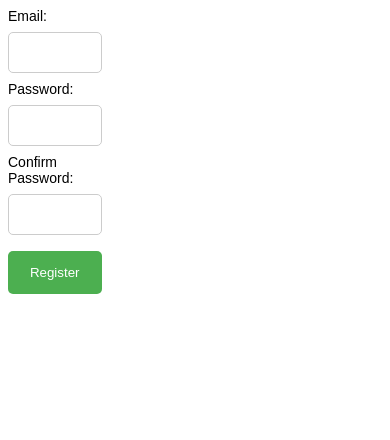
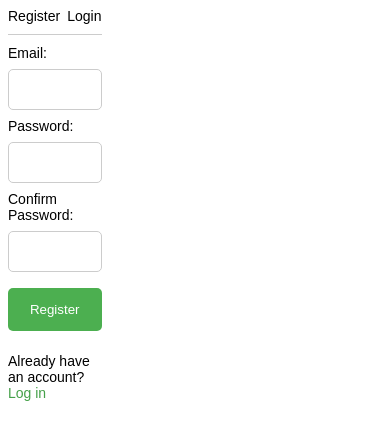
Before and after one commit to florestankorp/CS50W-project1, a Flask app: page /register in a window 390 px wide. Shown: the top 440 px of the page. Run offline with Flask 2, Linux system fonts and the light colour scheme; parts of the project's set-up code (start-up, migrations or seed data) failed here and were passed over.

Commit message:
styling and functionality complete, todo: responsiveness

```diff
--- a/application.py
+++ b/application.py
@@ -187,6 +187,12 @@ def book(book_id):
                            can_user_place_review=can_user_place_review)
 
 
+@app.route("/logout", methods=["GET", "POST"])
+def logout():
+    session.clear()
+    return redirect("/login")
+
+
 @app.route("/login", methods=["GET", "POST"])
 def login():
     session.clear()
--- a/static/main.css
+++ b/static/main.css
@@ -39,10 +39,23 @@ form {
     font-size: 25px;
 }
 
+.user-form {
+    margin-top: 10px;
+}
+
 .rating input[type="radio"] {
     position: absolute;
     cursor: pointer;
     width: 17px;
+}
+
+.navbar {
+    display: flex;
+    color: #ccc;
+    justify-content: space-between;
+    border-bottom: 1px solid #ccc;
+    padding-bottom: 10px;
+    margin-bottom: 5px;
 }
 
 .rating span {
@@ -98,7 +111,7 @@ a {
 }
 
 a:hover {
-    background-color: #f0f0f0;
+    background-color: #ccc;
 }
 
 .title {
@@ -106,7 +119,11 @@ a:hover {
     margin-bottom: 10px;
 }
 
-input[type=submit] {
+.route-link {
+    color: #45a049;
+}
+
+.button, input[type=submit] {
     width: 100%;
     background-color: #4CAF50;
     color: white;
--- a/templates/layout.html
+++ b/templates/layout.html
@@ -11,7 +11,17 @@
 </head>
 
 <body>
+
     <div class="container">
+        <div class="navbar">
+            {% if session.user_id %}
+            <a href="/">Home</a>
+            <a href="/logout">Logout</a>
+            {% else %}
+            <a href="/register">Register</a>
+            <a href="/login">Login</a>
+            {% endif %}
+        </div>
         {% block main %}
         {% endblock %}
     </div>
--- a/templates/register.html
+++ b/templates/register.html
@@ -8,19 +8,19 @@ Register
 <form action="/register"
       method="post"
       class="register">
-       <div>
+       <div class="user-form">
               <label for="username">Email:</label>
               <input type="email"
                      name="username"
-                     class="input-field rounded-corners">
+                     class="input-field call-to-action rounded-corners">
               <label for="password-input">Password:</label>
               <input type="password"
                      name="password"
-                     class="input-field rounded-corners">
+                     class="input-field call-to-action rounded-corners">
               <label for="password-input">Confirm Password:</label>
               <input type="password"
                      name="password-confirmation"
-                     class="input-field rounded-corners">
+                     class="input-field call-to-action rounded-corners">
               <input type="submit"
                      value="Register">
               <ul class="errors">
@@ -29,5 +29,10 @@ Register
                      {% endfor %}
               </ul>
        </div>
+       <div>
+              <p>Already have an account?</p>
+              <a class="route-link"
+                 href="{{ url_for('login') }}">Log in</a>
+       </div>
 </form>
 {% endblock %}
--- a/templates/search.html
+++ b/templates/search.html
@@ -12,7 +12,7 @@ Search
                type="text"
                name="search"
                placeholder="Please enter ISBN, title or author">
-        <input class="search-button"
+        <input class="search-button call-to-action"
                type="submit"
                value="Search books">
     </div>
```
Also changed, not shown: templates/login.html (+9 -3 lines).
